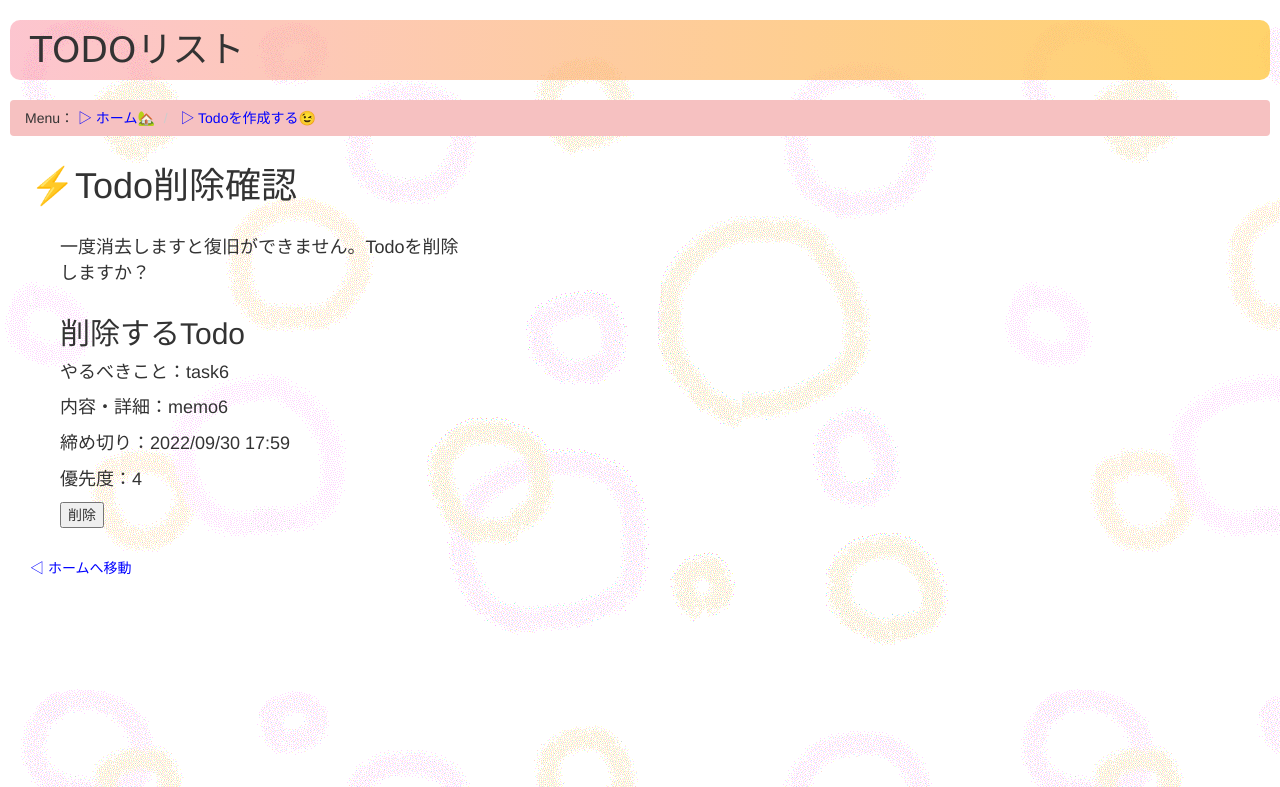
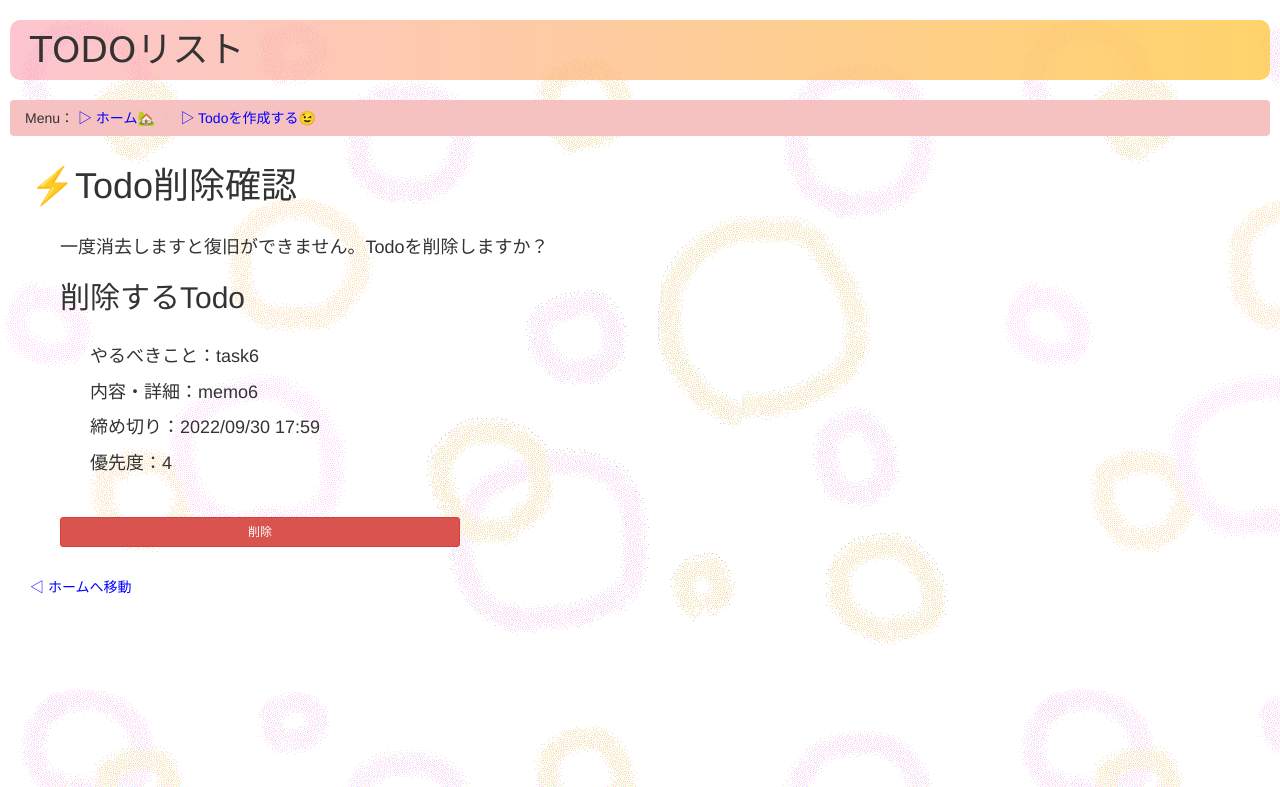
Before and after one commit to chikuwa1/Todo, a Django app: page /todos/10/delete_alert/ in a window 1280 px wide. Shown: the top 787 px of the page. Run offline with Django 4.2, Linux system fonts and the light colour scheme; data comes from the database, SQL or seed files in the repository; some libraries are stand-ins or nearby versions.

Commit message:
added class todo for delete_alert and detail and css

```diff
--- a/mysite/todos/static/todos/style.css
+++ b/mysite/todos/static/todos/style.css
@@ -39,5 +39,12 @@ div {
 
 .sentence {
     font-size: large;
+}
+
+.todo {
     width: 400px;
 }
+
+.todo_detail {
+    margin: 30px 0px 30px 30px;
+}
--- a/mysite/todos/templates/todos/create.html
+++ b/mysite/todos/templates/todos/create.html
@@ -33,7 +33,7 @@
                     <p>やるべきこと：<input type="text" name='name' size="50" maxlength="50" placeholder="50字以内で入力" required>
                         <font color="red">(※必須)</font>
                     </p>
-                    <p>内容・詳細：</p>
+                    <p class="todo">内容・詳細：</p>
                     <p><textarea name="detail" cols="50" rows="4" maxlength="200" placeholder="200字以内で入力"></textarea>
                     </p>
                     <p>締め切り：<input type="datetime-local" name="deadline" size="50" required>
--- a/mysite/todos/templates/todos/delete_alert.html
+++ b/mysite/todos/templates/todos/delete_alert.html
@@ -27,17 +27,17 @@
             <p class="sentence">一度消去しますと復旧ができません。Todoを削除しますか？</p>
 
 
-            <fieldset>
-                <h2>削除するTodo</h2>
+            <h2>削除するTodo</h2>
+            <fieldset class='todo_detail'>
                 <p class="sentence todo">やるべきこと：{{ todo.name }}</p>
                 <p class="sentence todo">内容・詳細：{{ todo.detail }}</p>
-                <p class="sentence todo">締め切り：{{ todo.deadline | date:'Y/m/d H:i' }}</p>
-                <p class="sentence todo">優先度：{{ todo.priolity }}</p>
-                <form action="{% url 'todos:delete' todo.id %}" method="post">
-                    {% csrf_token %}
-                    <input type="submit" value="削除">
-                </form>
+                <p class="sentence">締め切り：{{ todo.deadline | date:'Y/m/d H:i' }}</p>
+                <p class="sentence">優先度：{{ todo.priolity }}</p>
             </fieldset>
+            <form action="{% url 'todos:delete' todo.id %}" method="post">
+                {% csrf_token %}
+                <input type="submit" class="btn btn-danger btn-sm todo" value="削除">
+            </form>
         </div>
 
         <p> <a href="{% url 'todos:index' %}">◁ ホームへ移動</a> </p>
--- a/mysite/todos/templates/todos/detail.html
+++ b/mysite/todos/templates/todos/detail.html
@@ -27,12 +27,12 @@
         <h1 class="menu">📝TODO詳細</h1>
         <div>
 
-            <h2>{{ todo.name }}</h2>
+            <h2 class="todo">{{ todo.name }}</h2>
 
             {% if todo.detail == '' %}
             <p class="sentence">内容・詳細：特になし</p>>
             {% else %}
-            <p class="sentence">内容・詳細：{{ todo.detail }}</p>
+            <p class="sentence todo">内容・詳細：{{ todo.detail }}</p>
             {% endif %}
             <p class="sentence">締め切り：{{ todo.deadline | date:'Y/m/d H:i' }}</p>
             <p class="sentence">優先度：{{ todo.priolity }}</p>
```
